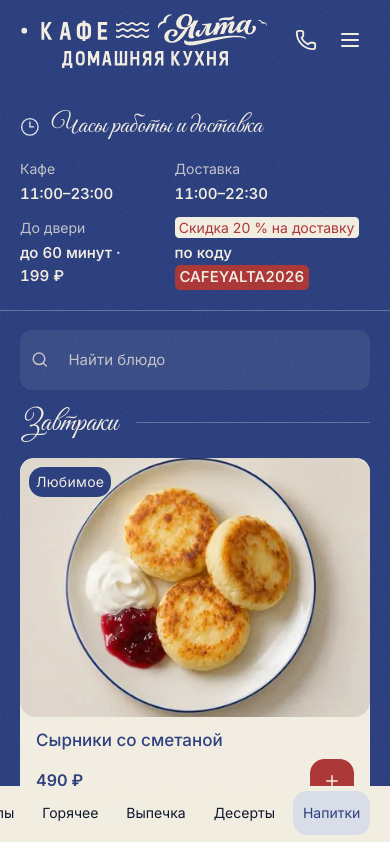
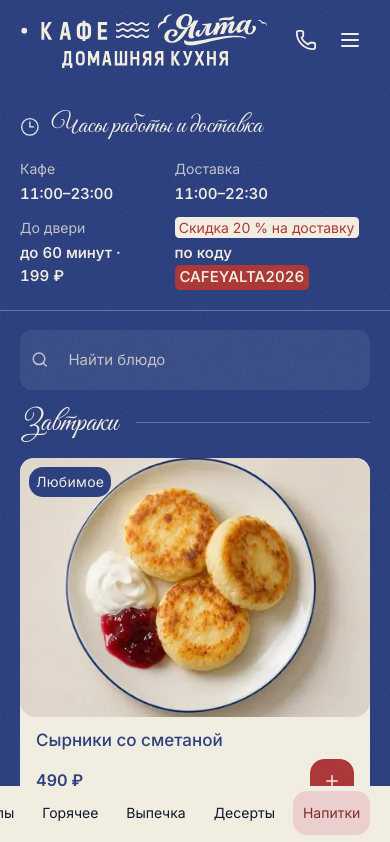
Before and after one commit to general-fox/CafeYalta, a React (Vite) app: page /#/delivery in a window 390 px wide. Shown: the top 842 px of the page. Built offline with nearby package versions, Linux system fonts and the light colour scheme.

Commit message:
Tint the mobile delivery category selection with the brand red

```diff
--- a/src/commerce-editorial.css
+++ b/src/commerce-editorial.css
@@ -520,13 +520,16 @@
 
   .delivery-page .category-inner {
     --surface-text: var(--palette-ink);
-    --surface-hover: var(--sand);
+    --surface-hover: color-mix(in srgb, var(--palette-clay) 24%, white);
+    --focus-fill: color-mix(in srgb, var(--palette-clay) 38%, white);
     width: 100%;
     padding-inline: env(safe-area-inset-left, 0px) env(safe-area-inset-right, 0px);
     background-color: var(--palette-paper);
   }
 
-  .delivery-page .category-nav > button.active { color: var(--palette-midnight); }
+  .delivery-page .category-nav > button.active {
+    color: color-mix(in srgb, var(--palette-clay) 76%, black);
+  }
 
   .delivery-page .category-bar .mobile-cart-bar {
     position: static;
```
